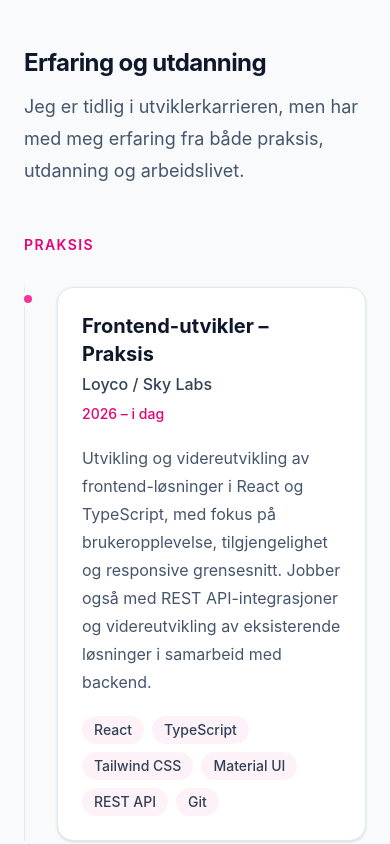
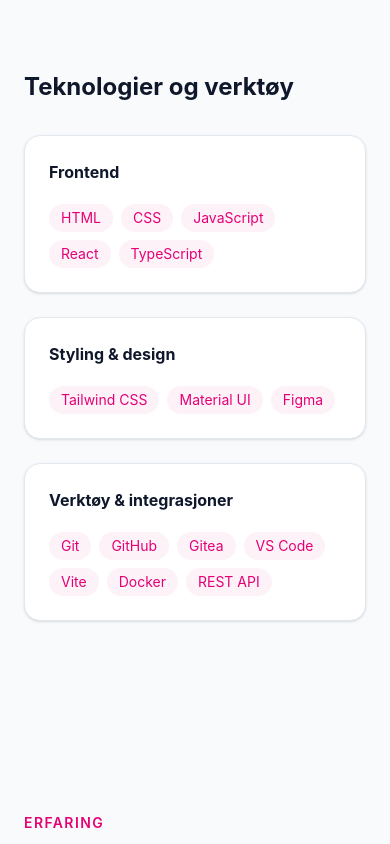
Before and after one commit to Betina9/Portfilio, a React (Vite) app: page / in a window 390 px wide. Shown: the part 1960-2804 px from the top of the page. Built offline with nearby package versions, Linux system fonts and the light colour scheme; the HTML template or start-up script is replaced by a standard one.

Commit message:
refactor: update section imports and adjust navigation links in Header component

```diff
--- a/src/App.tsx
+++ b/src/App.tsx
@@ -5,7 +5,7 @@
 import Hero from "./sections/Hero";
 import About from "./sections/About";
 import Projects from "./sections/Projects";
-import Skills from "./sections/Skills";
+import Experience from "./sections/Experience";
 import Contact from "./sections/Contact";
 
 function App() {
@@ -16,13 +16,12 @@
       <main>
         <Hero />
         <About />
+        <Experience />
         <Projects />
-        <Skills />
         <Contact />
       </main>
 
       <Footer />
-
       <ScrollToTop />
     </>
   );
--- a/src/components/Header.tsx
+++ b/src/components/Header.tsx
@@ -51,20 +51,20 @@
 
             <li>
               <a
-                href="#projects"
+                href="#experience"
                 className="group relative inline-block text-[13px] font-medium tracking-wide text-slate-600 transition-colors duration-300 hover:text-pink-600 dark:text-slate-300 dark:hover:text-pink-400"
               >
-                Prosjekter
+                Erfaring
                 <span className="absolute -bottom-1 left-0 h-0.5 w-0 rounded-full bg-pink-600 transition-all duration-300 group-hover:w-full dark:bg-pink-400" />
               </a>
             </li>
 
             <li>
               <a
-                href="#skills"
+                href="#projects"
                 className="group relative inline-block text-[13px] font-medium tracking-wide text-slate-600 transition-colors duration-300 hover:text-pink-600 dark:text-slate-300 dark:hover:text-pink-400"
               >
-                Kompetanse
+                Prosjekter
                 <span className="absolute -bottom-1 left-0 h-0.5 w-0 rounded-full bg-pink-600 transition-all duration-300 group-hover:w-full dark:bg-pink-400" />
               </a>
             </li>
--- a/src/sections/About.tsx
+++ b/src/sections/About.tsx
@@ -1,11 +1,9 @@
-import { experiences } from "../data/experience";
-import { ExperienceList } from "./Experience";
+import Skills from "./Skills";
 
 function About() {
   return (
     <section id="about" className="bg-slate-50 px-6 py-24 dark:bg-slate-900">
       <div className="mx-auto max-w-7xl">
-        {/* Om meg */}
         <div className="grid gap-12 md:grid-cols-2">
           <div>
             <p className="text-sm font-semibold uppercase tracking-widest text-pink-600 dark:text-pink-400">
@@ -40,32 +38,7 @@
           </div>
         </div>
 
-        <div className="mt-14">
-          <h3 className="text-2xl font-bold tracking-tight text-slate-900 dark:text-white">
-            Erfaring og utdanning
-          </h3>
-
-          <p className="mt-3 max-w-2xl text-lg leading-8 text-slate-600 dark:text-slate-300">
-            Jeg er tidlig i utviklerkarrieren, men har med meg erfaring fra både
-            praksis, utdanning og arbeidslivet.
-          </p>
-
-          <div className="mt-12">
-            <p className="text-sm font-semibold uppercase tracking-widest text-pink-600 dark:text-pink-400">
-              Praksis
-            </p>
-
-            <ExperienceList items={experiences.development} />
-          </div>
-
-          <div className="mt-14">
-            <p className="text-sm font-semibold uppercase tracking-widest text-pink-600 dark:text-pink-400">
-              Utdanning
-            </p>
-
-            <ExperienceList items={experiences.education} />
-          </div>
-        </div>
+        <Skills />
       </div>
     </section>
   );
--- a/src/sections/Skills.tsx
+++ b/src/sections/Skills.tsx
@@ -15,38 +15,26 @@
 
 function Skills() {
   return (
-    <section id="skills" className="bg-white px-6 py-20 dark:bg-slate-950">
-      <div className="mx-auto max-w-7xl">
-        <div className="max-w-2xl">
-          <p className="text-sm font-semibold uppercase tracking-widest text-pink-600 dark:text-pink-400">
-            Kompetanse
-          </p>
+    <div className="mt-20">
+      <h3 className="text-2xl font-bold text-slate-900 dark:text-white">
+        Teknologier og verktøy
+      </h3>
 
-          <h2 className="mt-3 text-3xl font-bold tracking-tight text-slate-900 dark:text-white md:text-4xl">
-            Teknologier og verktøy
-          </h2>
-
-          <p className="mt-4 text-lg leading-8 text-slate-600 dark:text-slate-300">
-            Teknologier og verktøy jeg har erfaring med fra prosjekter og
-            praksis.
-          </p>
-        </div>
-
-        <div className="mt-12 grid gap-6 md:grid-cols-3">
+      <div className="mt-8 grid gap-6 md:grid-cols-3">
         {skillGroups.map((group) => (
           <div
             key={group.title}
-              className="rounded-xl border border-slate-200 bg-white p-6 shadow-sm dark:border-slate-800 dark:bg-slate-900"
+            className="rounded-2xl border border-slate-200 bg-white p-6 shadow-sm dark:border-slate-800 dark:bg-slate-950"
           >
-              <h3 className="text-lg font-semibold text-slate-900 dark:text-white">
+            <h4 className="font-bold text-slate-900 dark:text-white">
               {group.title}
-              </h3>
+            </h4>
 
             <div className="mt-5 flex flex-wrap gap-2">
               {group.skills.map((skill) => (
                 <span
                   key={skill}
-                    className="rounded-full bg-pink-50 px-3 py-1 text-sm font-medium text-pink-700 dark:bg-pink-950/40 dark:text-pink-300"
+                  className="rounded-full bg-pink-50 px-3 py-1 text-sm text-pink-600 dark:bg-pink-950/40 dark:text-pink-300"
                 >
                   {skill}
                 </span>
@@ -56,7 +44,6 @@
         ))}
       </div>
     </div>
-    </section>
   );
 }
 
```
Lines whose indentation alone changed are shown as unchanged.
